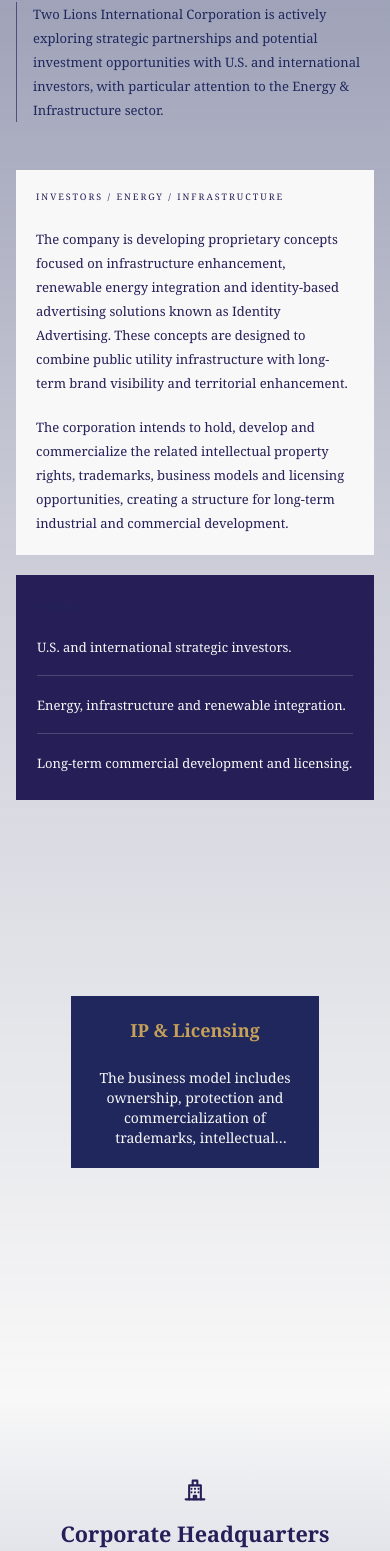
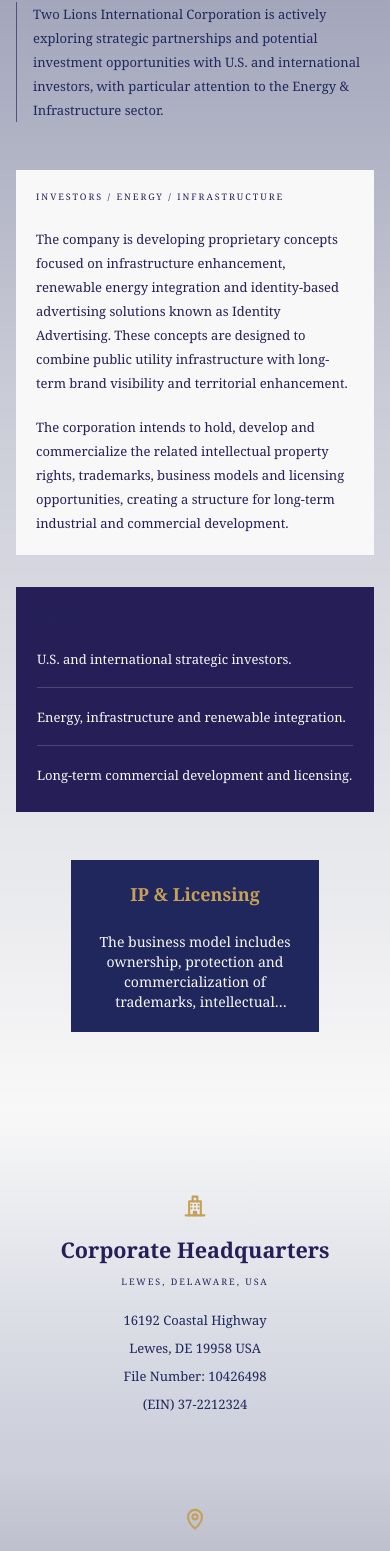
Before and after one commit to MicheleMeloni29/two_lions, a Next.js app: page / in a window 390 px wide. Shown: the part 5565-7116 px from the top of the page. Built offline with nearby package versions, Linux system fonts and the light colour scheme; a web font is replaced by a local one.

Commit message:
add_Carousel

```diff
--- a/components/Footer.tsx
+++ b/components/Footer.tsx
@@ -13,10 +13,10 @@ export default function Footer() {
             </p>
           </div>
 
-          <div className="border-t border-[color:var(--color-white)]/12 pt-8 xl:justify-self-end xl:border-t-0 xl:pt-1">
+          <div className="pt-8 xl:justify-self-end xl:border-t-0 xl:pt-1">
             <div className="grid gap-8 sm:grid-cols-2">
               <div className="min-w-0">
-                <p className="text-[9px] uppercase tracking-[0.22em] text-[color:var(--color-white)] sm:text-[10px] md:text-[11px]">
+                <p className="text-[9px] uppercase tracking-[0.22em] text-[color:var(--color-thirdary)] sm:text-[10px] md:text-[11px]">
                   Offices
                 </p>
                 <div className="mt-4 space-y-3 text-[13px] leading-6 text-white sm:text-[14px] md:mt-5 md:text-[15px]">
@@ -36,7 +36,7 @@ export default function Footer() {
               </div>
 
               <div className="min-w-0">
-                <p className="text-[9px] uppercase tracking-[0.22em] text-[color:var(--color-white)] sm:text-[10px] md:text-[11px]">
+                <p className="text-[9px] uppercase tracking-[0.22em] text-[color:var(--color-thirdary)] sm:text-[10px] md:text-[11px]">
                   Corporate
                 </p>
                 <div className="mt-4 space-y-3 text-[13px] leading-6 text-white sm:text-[14px] md:mt-5 md:text-[15px]">
--- a/components/InvestmentSection.tsx
+++ b/components/InvestmentSection.tsx
@@ -85,17 +85,15 @@ export default function InvestmentSection({ lang }: InvestmentSectionProps) {
           </p>
         </motion.div>
 
-        <div className="mt-12 grid grid-cols-1 md:grid-cols-2 gap-8 md:gap-6 lg:gap-8 items-start">
-          {/* Main content area */}
-          <div>
-            <div className="grid gap-5 xl:grid-cols-3 xl:items-stretch xl:gap-5">
+        <div className="mt-12 space-y-8 md:space-y-6 lg:space-y-8">
+          {/* First row: Full width white card */}
           <motion.div
             initial="hidden"
             whileInView="show"
             viewport={{ once: true, amount: 0.25 }}
             variants={fadeUp}
             custom={0.08}
-                className="bg-white p-5 md:p-7 xl:col-span-2 xl:p-8"
+            className="bg-white p-5 md:p-7 lg:p-8"
           >
             <div className="mb-6 flex items-center justify-between gap-4">
               <p className="text-[9px] uppercase tracking-[0.22em] text-[color:var(--color-primary)] sm:text-[10px] md:text-[11px]">
@@ -111,13 +109,16 @@ export default function InvestmentSection({ lang }: InvestmentSectionProps) {
             </div>
           </motion.div>
 
+          {/* Second row: Highlights + Carousel */}
+          <div className="grid grid-cols-1 md:grid-cols-2 gap-8 md:gap-6 lg:gap-8">
+            {/* Highlights card */}
             <motion.aside
               initial="hidden"
               whileInView="show"
               viewport={{ once: true, amount: 0.25 }}
               variants={fadeUp}
               custom={0.16}
-                className="border border-[color:var(--color-primary)] bg-[color:var(--color-primary)] px-5 py-6 text-[color:var(--color-white)] md:px-6 md:py-7 xl:col-span-1"
+              className="border border-[color:var(--color-primary)] bg-[color:var(--color-primary)] px-5 py-6 text-[color:var(--color-white)] md:px-6 md:py-7 lg:px-8"
             >
               <div className="mb-5 flex items-center justify-between gap-4">
                 <p className="text-[9px] uppercase tracking-[0.22em] text-[color:var(--color-secondary)] sm:text-[10px] md:text-[11px]">
@@ -137,12 +138,10 @@ export default function InvestmentSection({ lang }: InvestmentSectionProps) {
                 ))}
               </ul>
             </motion.aside>
-            </div>
-          </div>
 
             {/* Carousel area */}
-          <div className="flex justify-center md:justify-end">
-            <div className="w-full min-h-[500px] sm:min-h-[600px] md:min-h-[700px] lg:min-h-[750px] relative flex justify-center items-center">
+            <div className="flex justify-center">
+              <div className="w-full relative flex justify-center items-center">
                 <Carousel
                   items={carouselItems}
                   baseWidth={baseWidth}
@@ -156,6 +155,7 @@ export default function InvestmentSection({ lang }: InvestmentSectionProps) {
             </div>
           </div>
         </div>
+      </div>
     </section>
   );
 }
--- a/components/OfficesSection.tsx
+++ b/components/OfficesSection.tsx
@@ -5,7 +5,7 @@ function HeadquartersIcon() {
     <svg
       aria-hidden="true"
       viewBox="0 0 24 24"
-      className="h-7 w-7 text-primary"
+      className="h-7 w-7 text-[color:var(--color-thirdary)]"
       fill="none"
       stroke="currentColor"
       strokeWidth="1.8"
@@ -31,7 +31,7 @@ function LocationPinIcon() {
     <svg
       aria-hidden="true"
       viewBox="0 0 24 24"
-      className="h-7 w-7 text-primary"
+      className="h-7 w-7 text-[color:var(--color-thirdary)]"
       fill="none"
       stroke="currentColor"
       strokeWidth="1.8"
```
Lines whose indentation alone changed are shown as unchanged.
